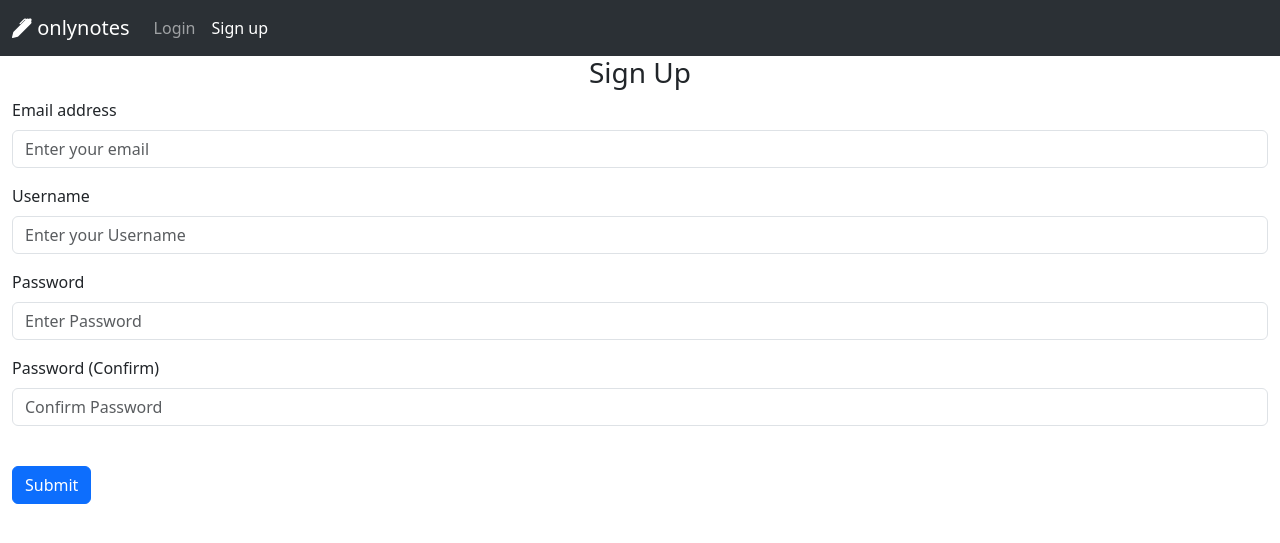
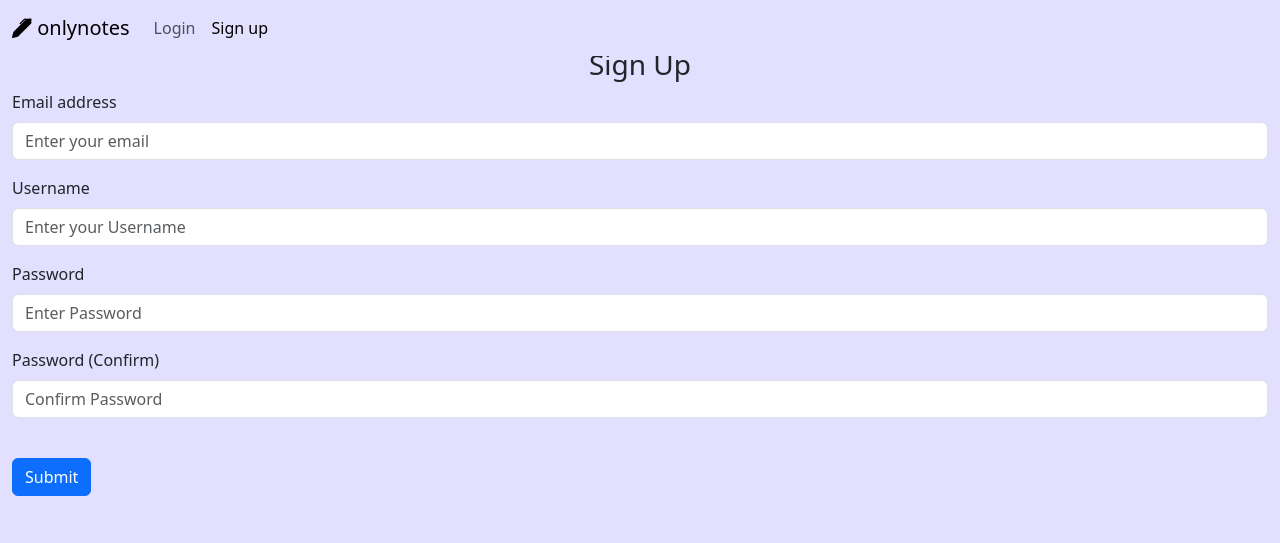
Before and after one commit to fr4nkln11/OnlyNotes, a Flask app: page /sign-up in a window 1280 px wide. Shown: the top 543 px of the page. Run offline with Flask 3, Linux system fonts and the light colour scheme.

Commit message:
mods: background colour, sticky nav, nav colour

```diff
--- a/src/static/main.css
+++ b/src/static/main.css
@@ -0,0 +1,9 @@
+body {
+    background-color: rgb(226, 223, 255);
+}
+.navbar {
+    background-color: rgb(226, 223, 255);
+}
+.card {
+    background-color: whitesmoke;
+}
--- a/src/templates/base.html
+++ b/src/templates/base.html
@@ -6,15 +6,16 @@
     <title>{% block title %}{% endblock %}</title>
     <link href="https://cdn.jsdelivr.net/npm/bootstrap@5.3.0/dist/css/bootstrap.min.css" rel="stylesheet" integrity="sha384-9ndCyUaIbzAi2FUVXJi0CjmCapSmO7SnpJef0486qhLnuZ2cdeRhO02iuK6FUUVM" crossorigin="anonymous">
     <link rel="stylesheet" href="https://cdn.jsdelivr.net/npm/bootstrap-icons@1.10.5/font/bootstrap-icons.css">
+    <link rel="stylesheet" href="../static/main.css">
 </head>
-<body>
-    <nav class="navbar navbar-expand-lg bg-body-tertiary" data-bs-theme="dark">
+<body class="d-flex flex-column h-100">
+    <nav class="navbar navbar-expand-lg fixed-top">
         <div class="container-fluid">
           <a class="navbar-brand" href="/">
             <i class="bi bi-pen-fill"></i>
             onlynotes
           </a>
-          <button class="navbar-toggler" type="button" data-bs-toggle="collapse" data-bs-target="#navbarNav" aria-controls="navbarNav" aria-expanded="false" aria-label="Toggle navigation">
+          <button class="navbar-toggler border-0" type="button" data-bs-toggle="collapse" data-bs-target="#navbarNav" aria-controls="navbarNav" aria-expanded="false" aria-label="Toggle navigation">
             <span class="navbar-toggler-icon"></span>
           </button>
           <div class="collapse navbar-collapse" id="navbarNav">
@@ -38,7 +39,7 @@
           </div>
         </div>
     </nav>
-    <div class="container-fluid">
+    <div class="main_container flex-shrink mt-5 container-fluid">
       {% with messages = get_flashed_messages(with_categories=true)  %}
         {% if messages %}
           {% for category, message in messages %}
@@ -67,5 +68,6 @@
     </div>
     <script src="https://cdn.jsdelivr.net/npm/bootstrap@5.3.0/dist/js/bootstrap.bundle.min.js" integrity="sha384-geWF76RCwLtnZ8qwWowPQNguL3RmwHVBC9FhGdlKrxdiJJigb/j/68SIy3Te4Bkz" crossorigin="anonymous"></script>
     <script type="text/javascript" src="{{ url_for('static', filename='main.js') }}"></script>
+    <script src="https://cdn.jsdelivr.net/npm/masonry-layout@4.2.2/dist/masonry.pkgd.min.js" integrity="sha384-GNFwBvfVxBkLMJpYMOABq3c+d3KnQxudP/mGPkzpZSTYykLBNsZEnG2D9G/X/+7D" crossorigin="anonymous" async></script>
 </body>
 </html>
```
